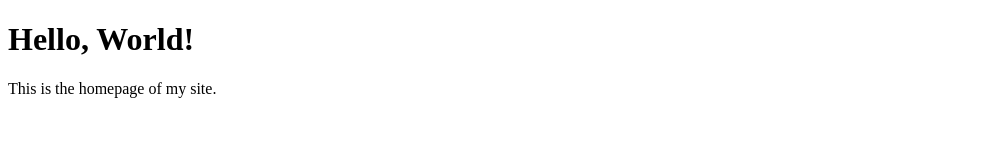
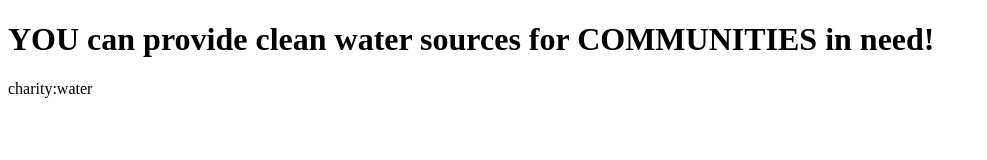
Before and after one commit to KatKreates/charity-water-landing, a plain HTML site: page index.html in a window 1280 px wide. Shown: the whole page, without its empty margins (0-987 px from the left). Drawn offline with Linux system fonts and the light colour scheme.

Commit message:
Fixed text

```diff
--- a/index.html
+++ b/index.html
@@ -2,10 +2,10 @@
 <html lang="en">
 <head>
   <meta charset="UTF-8">
-  <title>Welcome to My GitHub Pages Site</title>
+  <title>1 in 10 People are Without Clean Water</title>
 </head>
 <body>
-  <h1>Hello, World!</h1>
-  <p>This is the homepage of my site.</p>
+  <h1>YOU can provide clean water sources for COMMUNITIES in need!</h1>
+  <p>charity:water</p>
 </body>
 </html>
```
